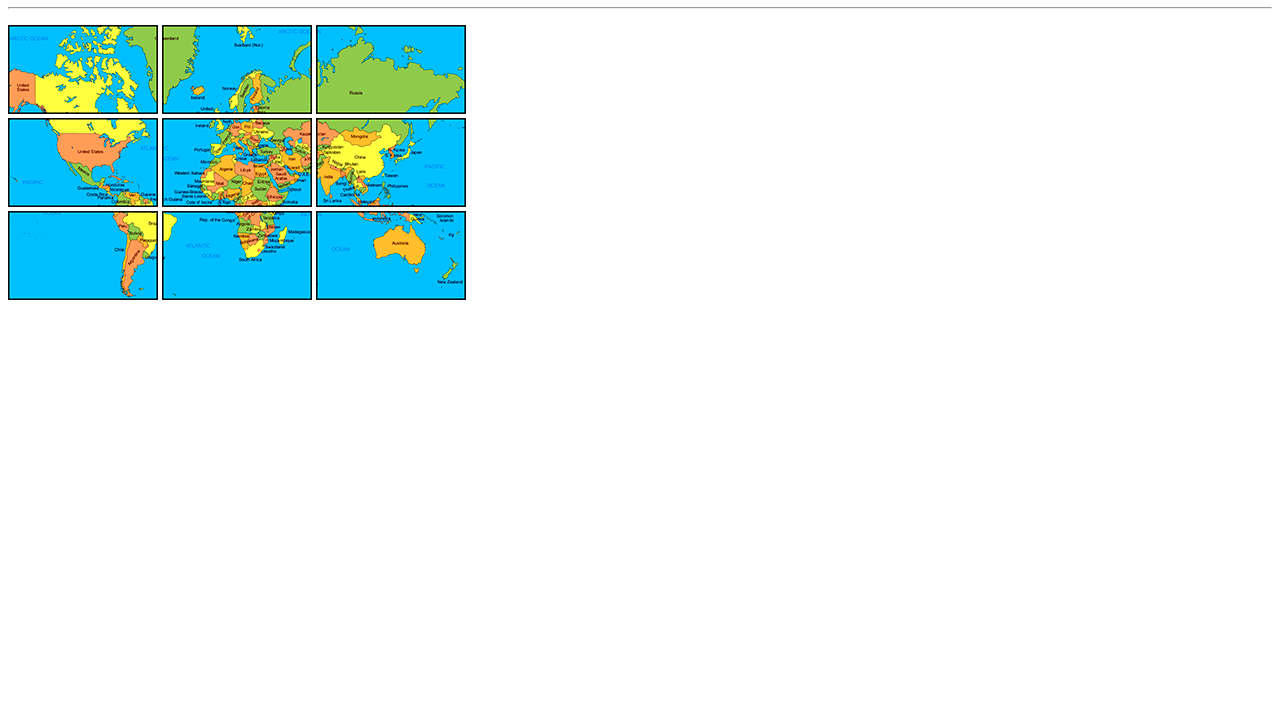
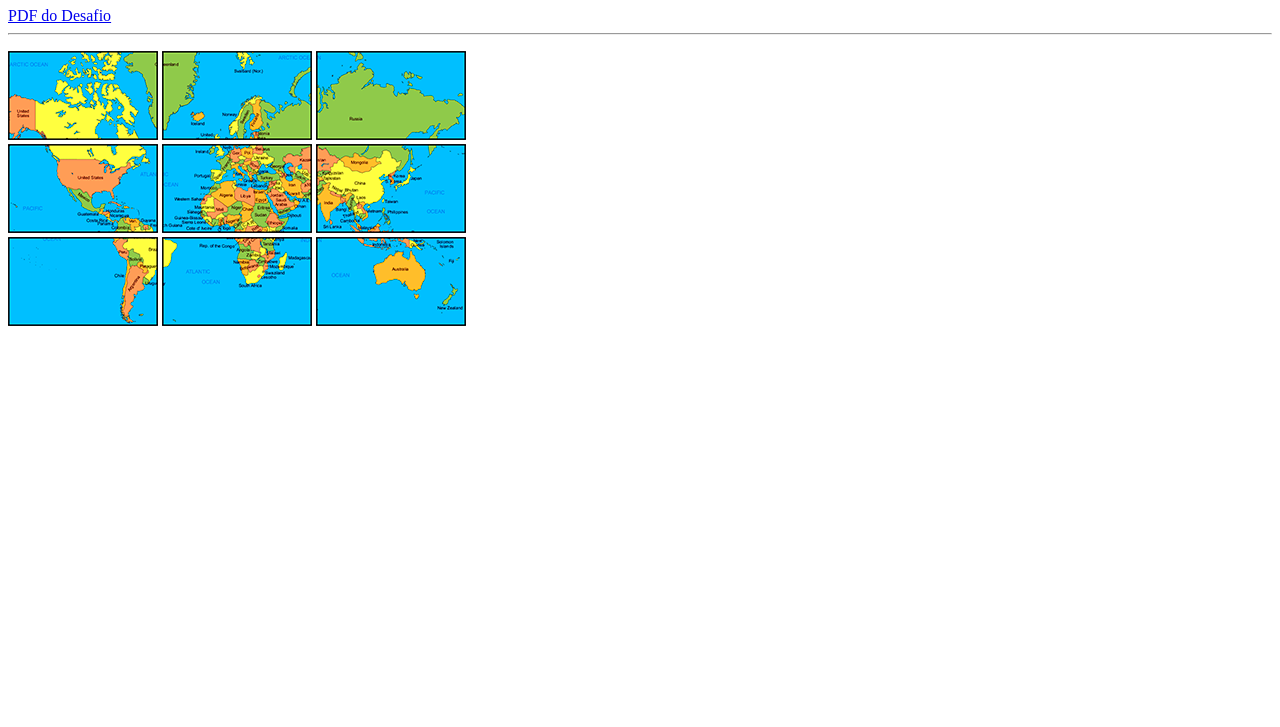
Before and after one commit to rabros/cursohtml-css, a plain HTML site: page desafios/desafio03/desafio03.html in a window 1280 px wide. Shown: the part 73-800 px from the top of the page. Drawn offline with Linux system fonts and the light colour scheme.

Commit message:
Update desafio03.html
Colocando link do pdf no code

```diff
--- a/desafios/desafio03/desafio03.html
+++ b/desafios/desafio03/desafio03.html
@@ -8,6 +8,7 @@
 </head>
 <body>
     <h1>Desafio do Mapa</h1>
+    <a href="desafio-mapa-mundi.pdf">PDF do Desafio</a>
     <hr>
     <p>
         <img src="mapa03.png" alt="mapa01">
```
